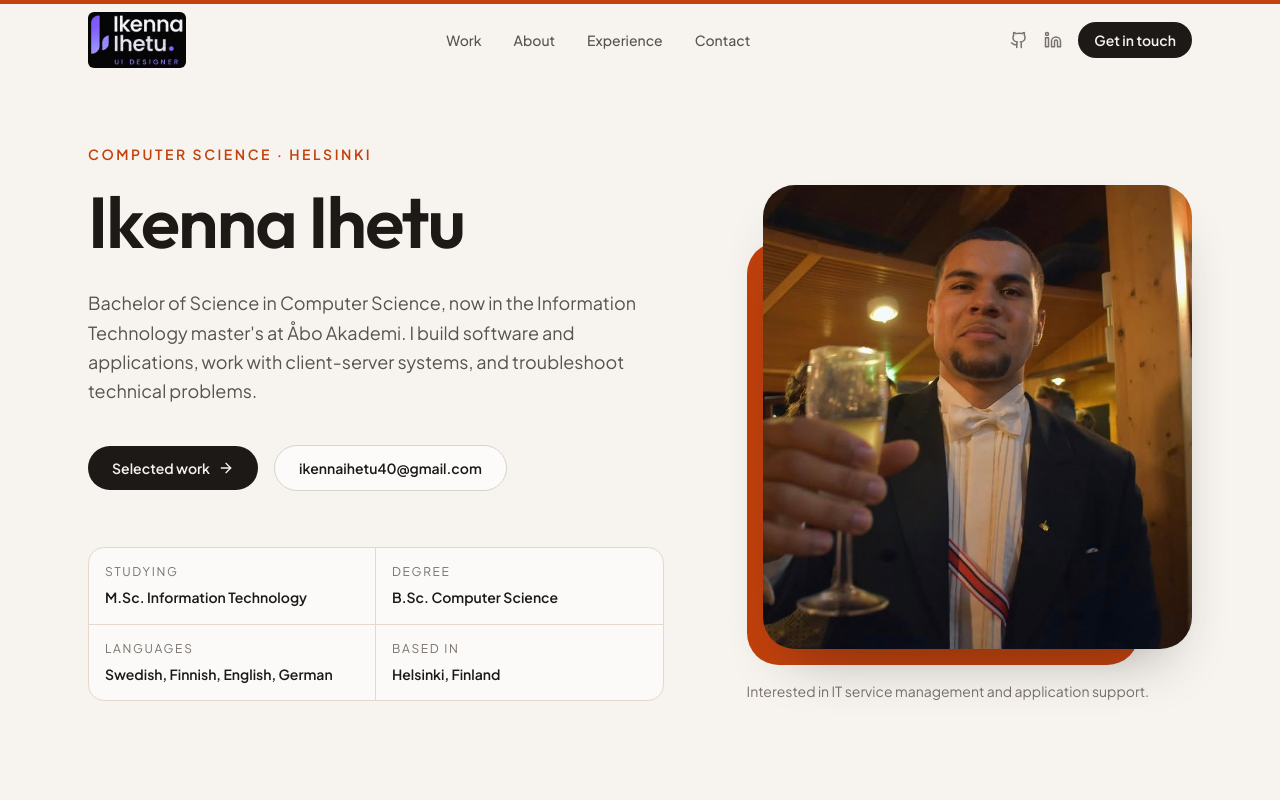
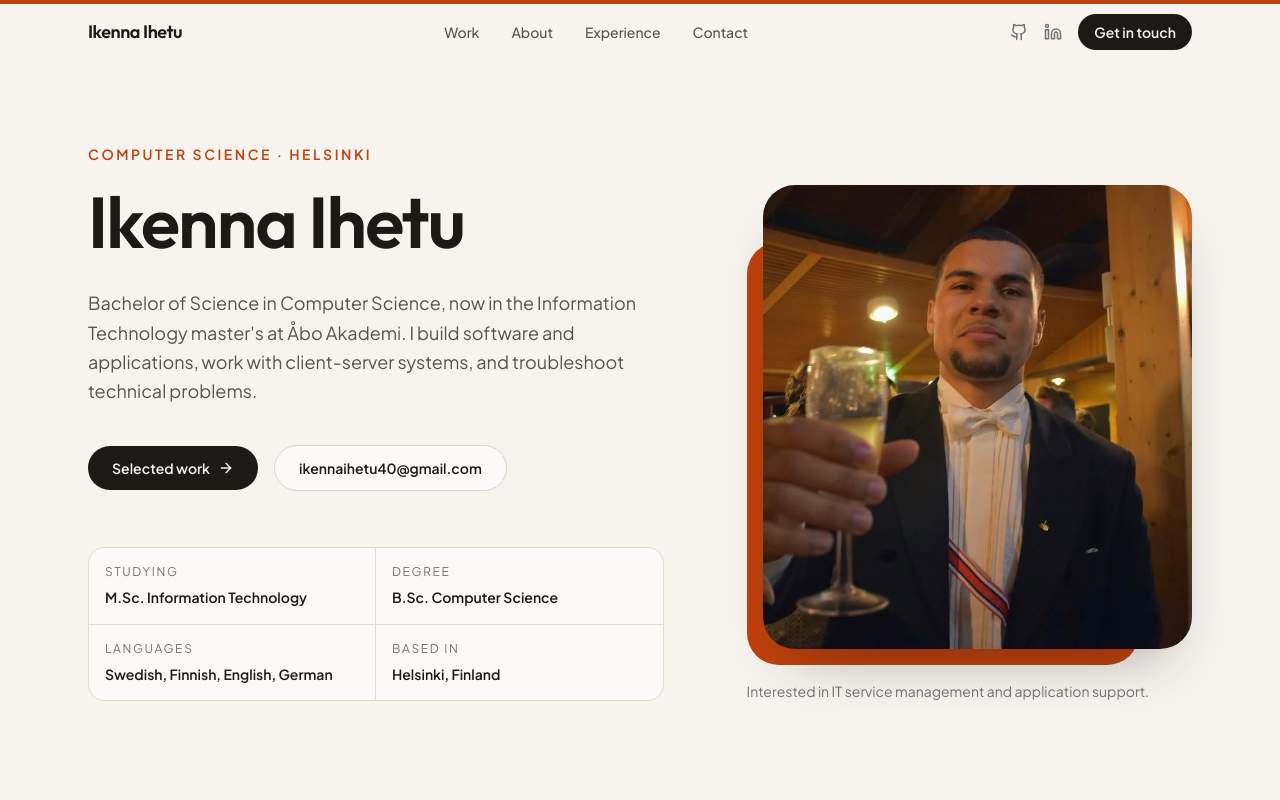
Before and after one commit to RealExaminator/Portfolio, a React (Vite) app: page / in a window 1280 px wide. Shown: the top 800 px of the page. Built offline with nearby package versions, Linux system fonts and the light colour scheme.

Commit message:
Remove the logo from the header and keep it as the tab icon.

```diff
--- a/src/components/Navbar.tsx
+++ b/src/components/Navbar.tsx
@@ -1,7 +1,6 @@
 import { motion } from 'motion/react';
 import { Github, Linkedin, Menu, X } from 'lucide-react';
 import { useState, useEffect } from 'react';
-import { publicUrl } from '../publicUrl';
 
 const navLinks = [
   { name: 'Work', href: '#work' },
@@ -27,9 +26,9 @@ export default function Navbar() {
       }`}
     >
       <div className="mx-auto max-w-6xl px-6">
-        <nav className="flex h-20 items-center justify-between gap-6">
-          <a href="#top" className="shrink-0" aria-label="Ikenna Ihetu">
-            <img src={publicUrl('logo.png')} alt="Ikenna Ihetu, UI designer" className="h-14 w-auto rounded-md" />
+        <nav className="flex h-16 items-center justify-between gap-6">
+          <a href="#top" className="font-['Outfit'] text-lg font-semibold tracking-tight">
+            Ikenna Ihetu
           </a>
 
           <div className="hidden items-center gap-8 text-sm font-medium text-stone-600 md:flex">
@@ -67,7 +66,7 @@ export default function Navbar() {
         <motion.div
           initial={{ opacity: 0, y: -8 }}
           animate={{ opacity: 1, y: 0 }}
-          className="absolute left-0 right-0 top-20 border-b border-[#e7e0d6] bg-[#f7f4ef] shadow-[0_24px_40px_-24px_rgba(28,25,23,0.45)] md:hidden"
+          className="absolute left-0 right-0 top-16 border-b border-[#e7e0d6] bg-[#f7f4ef] shadow-[0_24px_40px_-24px_rgba(28,25,23,0.45)] md:hidden"
         >
           <div className="mx-auto flex max-w-6xl flex-col gap-4 px-6 py-6">
             {navLinks.map((link) => (
--- a/src/index.css
+++ b/src/index.css
@@ -6,7 +6,7 @@
   }
 
   section[id] {
-    scroll-margin-top: 6rem;
+    scroll-margin-top: 5rem;
   }
 
   body {
```
Also changed, not shown: public/logo.png (deleted).
